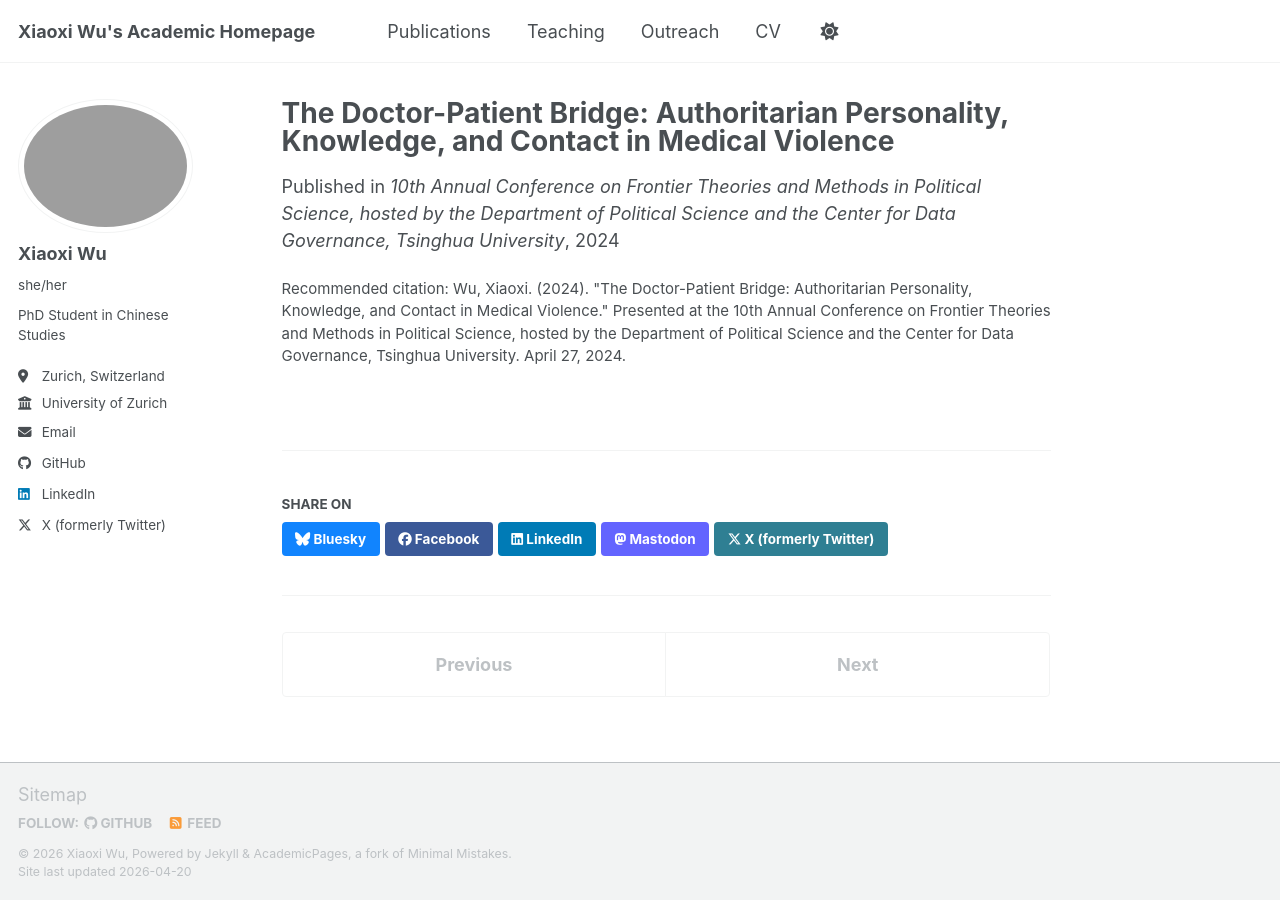
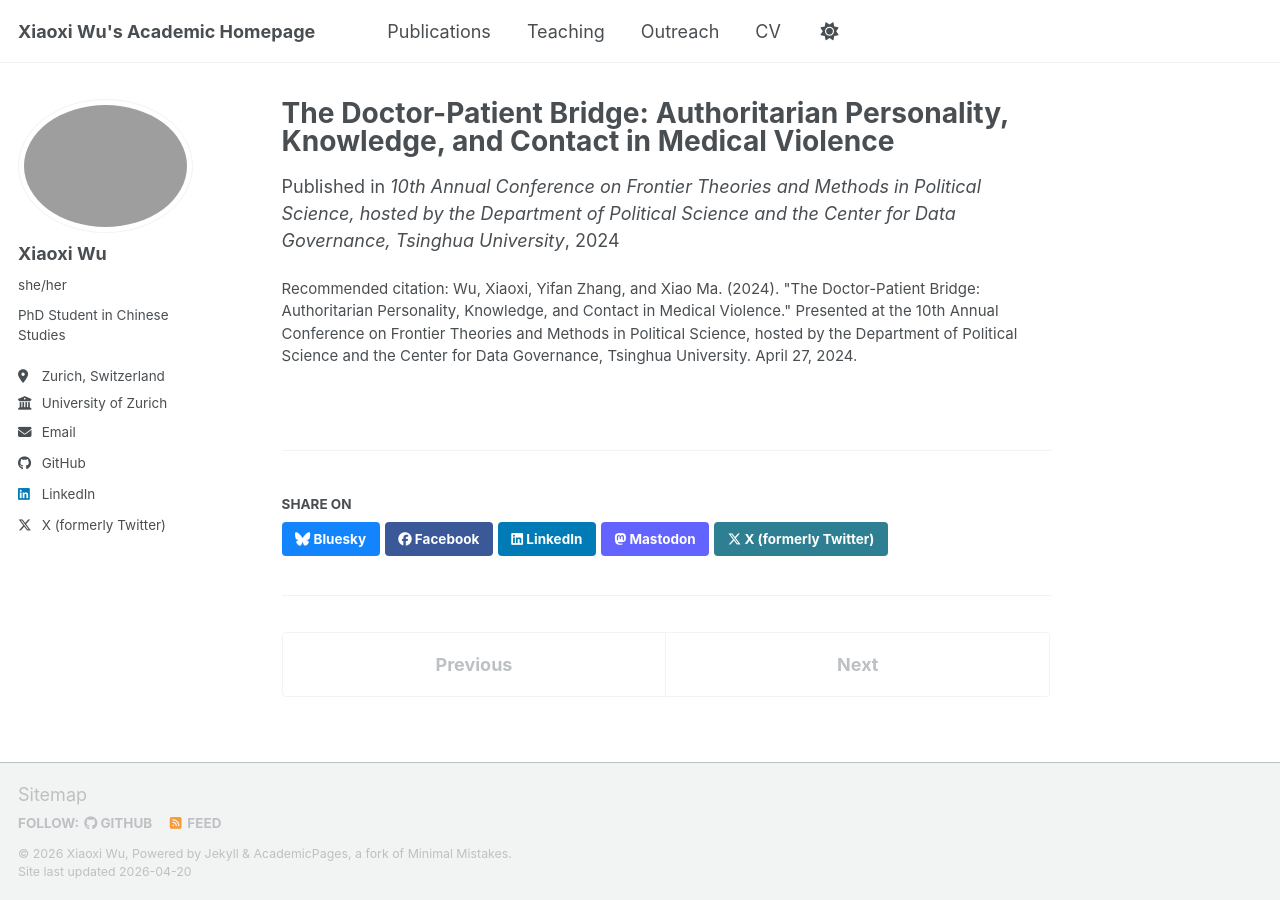
Before and after one commit to wuxiaoxi-xx/wuxiaoxi-xx.github.io, a Jekyll site: the page built from _publications/2024-04-27-doctor-patient-bridge.md, in a window 1280 px wide. Built offline with Jekyll 4.4.1, drawn with Linux system fonts in a browser that asks for light colours; a script bundle is joined from its source files by our own code; library files that are not in the unit come from our copies.

Commit message:
Update 2024-04-27-doctor-patient-bridge.md

```diff
--- a/_publications/2024-04-27-doctor-patient-bridge.md
+++ b/_publications/2024-04-27-doctor-patient-bridge.md
@@ -5,5 +5,6 @@ category: conferences
 permalink: /publication/2024-04-27-doctor-patient-bridge
 date: 2024-04-27
 venue: '10th Annual Conference on Frontier Theories and Methods in Political Science, hosted by the Department of Political Science and the Center for Data Governance, Tsinghua University'
-citation: 'Wu, Xiaoxi. (2024). "The Doctor-Patient Bridge: Authoritarian Personality, Knowledge, and Contact in Medical Violence." Presented at the 10th Annual Conference on Frontier Theories and Methods in Political Science, hosted by the Department of Political Science and the Center for Data Governance, Tsinghua University. April 27, 2024.'
+authors: "Xiaoxi Wu, Yifan Zhang, and Xiao Ma"
+citation: 'Wu, Xiaoxi, Yifan Zhang, and Xiao Ma. (2024). "The Doctor-Patient Bridge: Authoritarian Personality, Knowledge, and Contact in Medical Violence." Presented at the 10th Annual Conference on Frontier Theories and Methods in Political Science, hosted by the Department of Political Science and the Center for Data Governance, Tsinghua University. April 27, 2024.'
 ---
```
